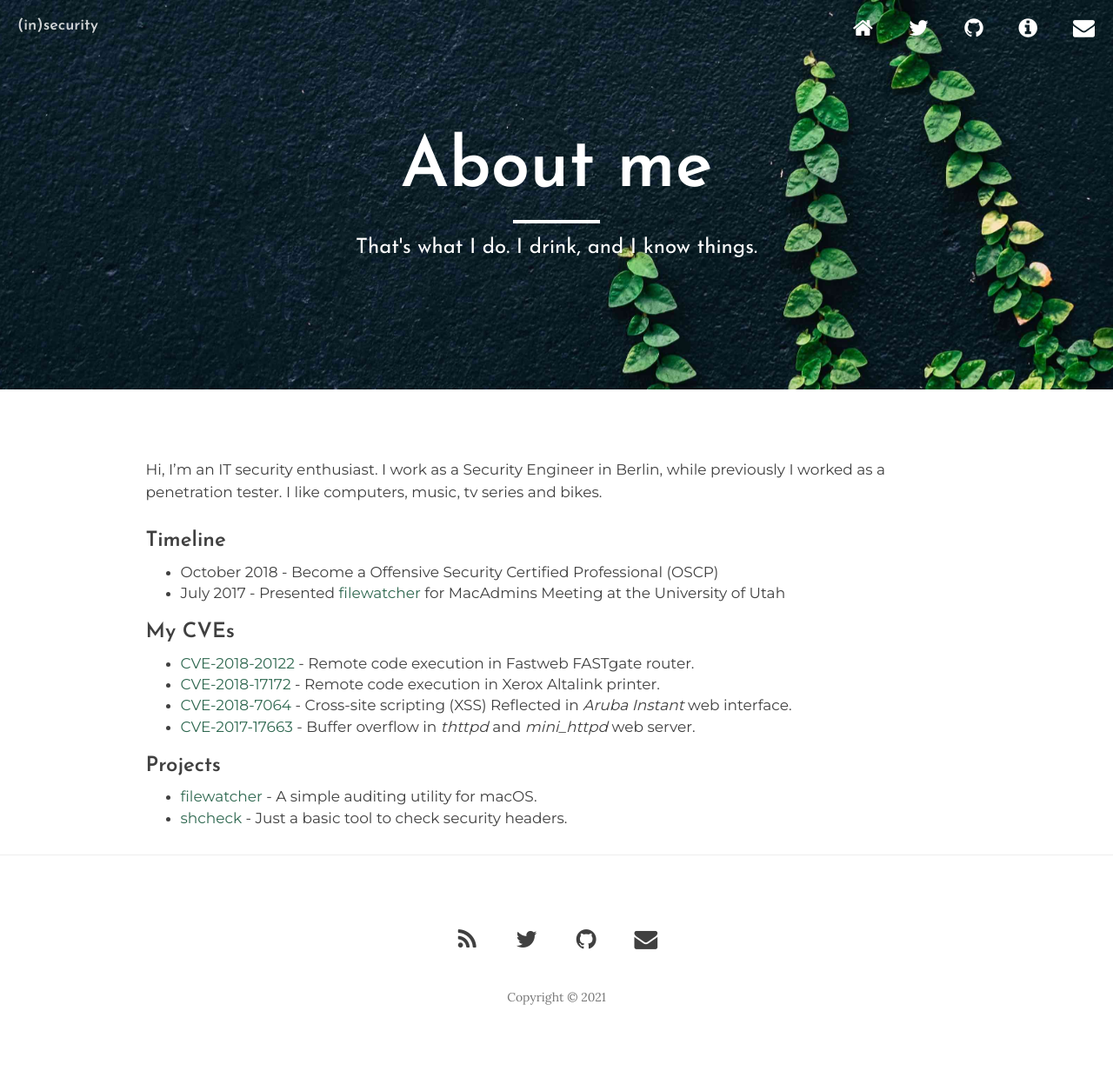
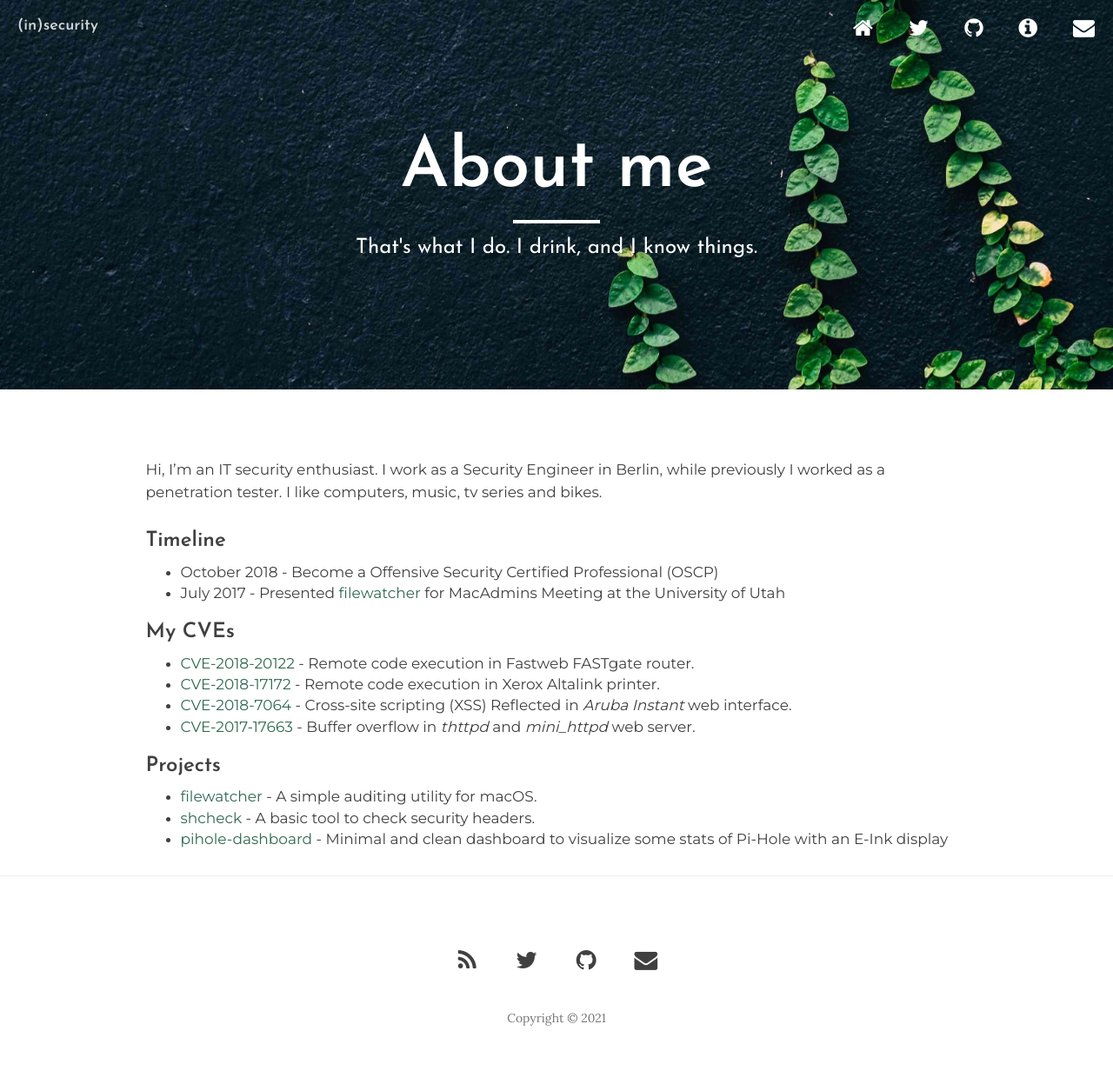
Before and after one commit to santoru/insecurity, a Jekyll site: the page built from about.md, in a window 1280 px wide. Shown: the whole page at 87% size. Built offline with Jekyll 4.4.1, drawn with Linux system fonts in a browser that asks for light colours; nearby versions of some CDN libraries; before the commit the page ends 1223 px from its top, so only the background shows below that.

Commit message:
Update about.md

```diff
--- a/about.md
+++ b/about.md
@@ -20,4 +20,5 @@ Hi, I'm an IT security enthusiast. I work as a Security Engineer in Berlin, whil
 
 ### Projects
 - [filewatcher](https://github.com/santoru/filewatcher) - A simple auditing utility for macOS.
-- [shcheck](https://github.com/santoru/shcheck) - Just a basic tool to check security headers.
+- [shcheck](https://github.com/santoru/shcheck) - A basic tool to check security headers.
+- [pihole-dashboard](https://github.com/santoru/pihole-dashboard) -  Minimal and clean dashboard to visualize some stats of Pi-Hole with an E-Ink display
```
